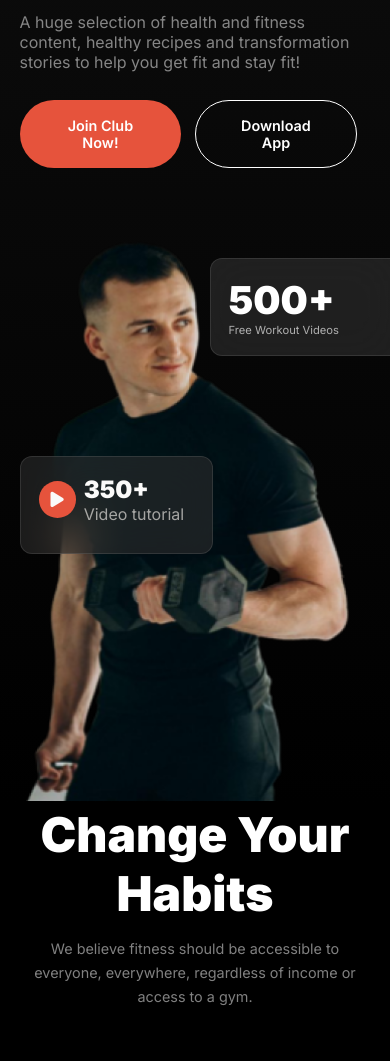
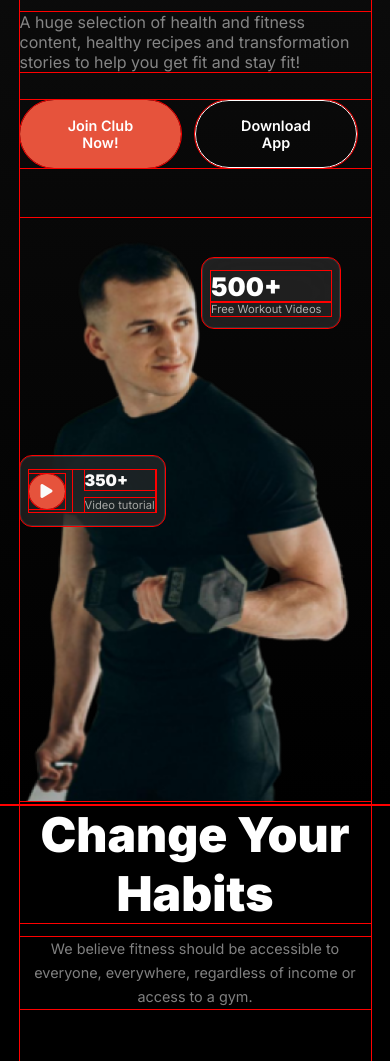
Before and after one commit to Rimaakter1/Fitfinity, a plain HTML site: page index.html in a window 390 px wide. Shown: the part 493-1554 px from the top of the page. Drawn offline with Linux system fonts and the light colour scheme.

Commit message:
added responsive price section

```diff
--- a/styles/responsive.css
+++ b/styles/responsive.css
@@ -75,19 +75,50 @@
         display: flex;
     }
 
+    .video-container {
+        width: 138px;
+        height: 70px;
+        padding: 8px;
+    }
+
+
+    .workout-video {
+
+        left: 52%;
+        top: 40px;
+    }
+
+
+    .workout-video h4 {
+        margin-top: 4px;
+        font-size: 1.6rem;
+    }
+
+    .tutorial-video {
+        width: 145px;
+        left: 0px;
+        top: 238px;
+    }
+
+    .tutorial-video>div {
+        margin-top: 5px;
+    }
+
+    .circle i {
+        font-size: 1rem;
+    }
+
+
+    .tutorial-video h5 {
+        font-size: 1rem;
+    }
+
+    .tutorial-video p {
+        font-size: 0.7rem;
+    }
 
 
 
-    .workout-video {
-        left: 190px;
-        top: 40px;
-    }
-
-    .tutorial-video {
-
-        left: 0px;
-        top: 238px;
-    }
 
     /* extra mile section  */
 
@@ -125,6 +156,24 @@
         margin-top: 70px;
     }
 
+    .price {
+        border-radius: 0%;
+        display: flex;
+        align-items: center;
+        justify-content: center;
+        gap: 5px;
+        width: 100%;
+        padding: 10px 60px;
+        position: absolute;
+        top: 170px;
+        left: 0px;
+    }
+
+    .choose-option h4 {
+        margin-top: 20%;
+    }
+
+
     /* footer styles  */
 
     footer {
--- a/styles/style.css
+++ b/styles/style.css
@@ -10,8 +10,7 @@
     margin: 0;
     font-family: "Inter", sans-serif;
     font-weight: 400;
-    /* outline: 1px solid red; */
-
+    outline: 1px solid red;
 }
 
 :root {
@@ -214,7 +213,6 @@
 .workout-video p {
     color: rgba(255, 255, 255, 0.65);
     font-size: 0.7rem;
-    font-weight: 400;
 }
 
 .tutorial-video {
@@ -244,11 +242,14 @@
     color: rgb(250, 250, 249);
     font-size: 1.5rem;
     font-weight: 900;
+    margin-bottom: 8px;
+    margin-left: 12px;
 }
 
 .tutorial-video p {
     color: rgba(239, 237, 232, 0.65);
-    font-size: 1rem;
+    font-size: 0.7rem;
+    margin-left: 12px;
 }
 
 /* main styles  */
```
